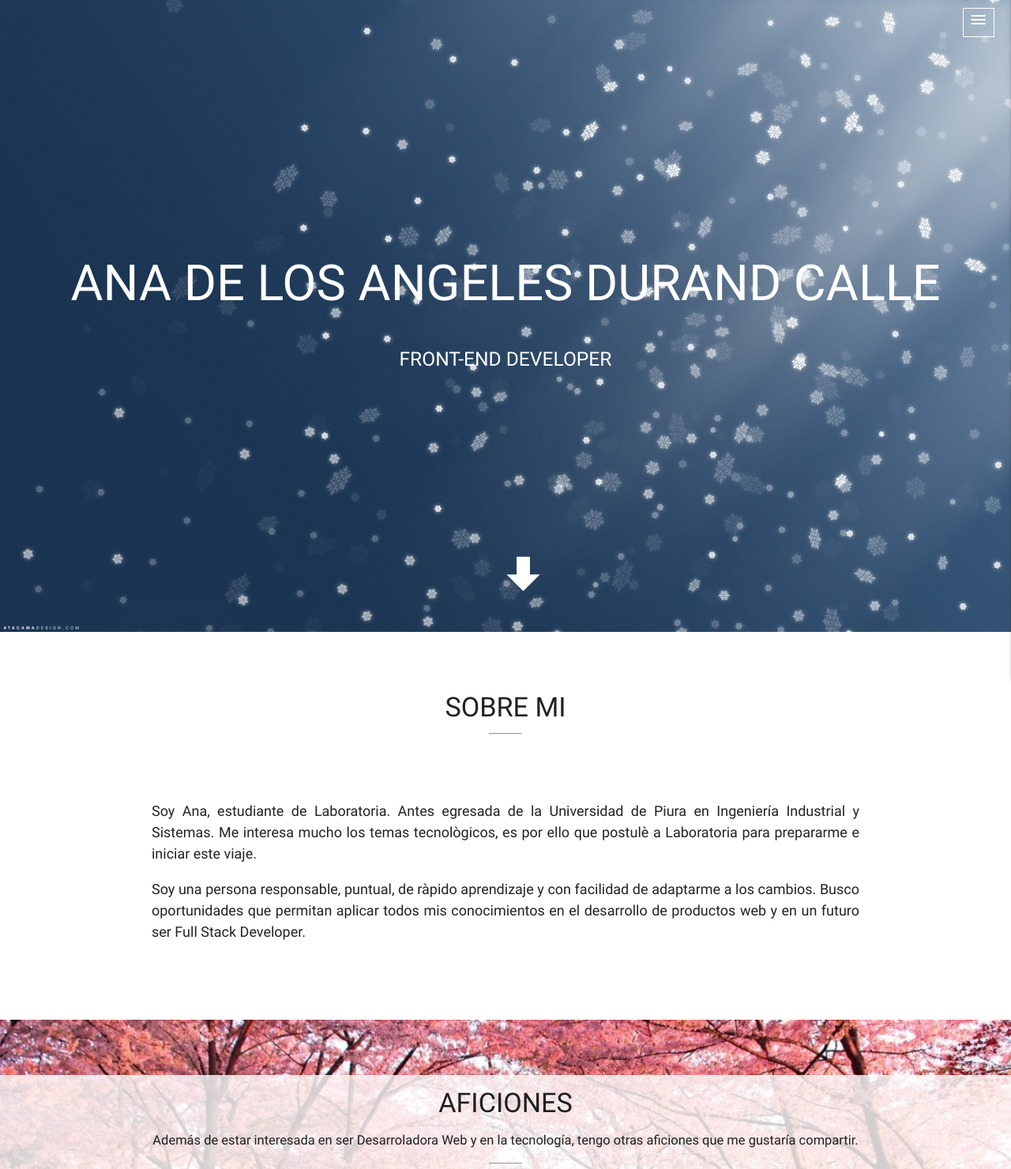
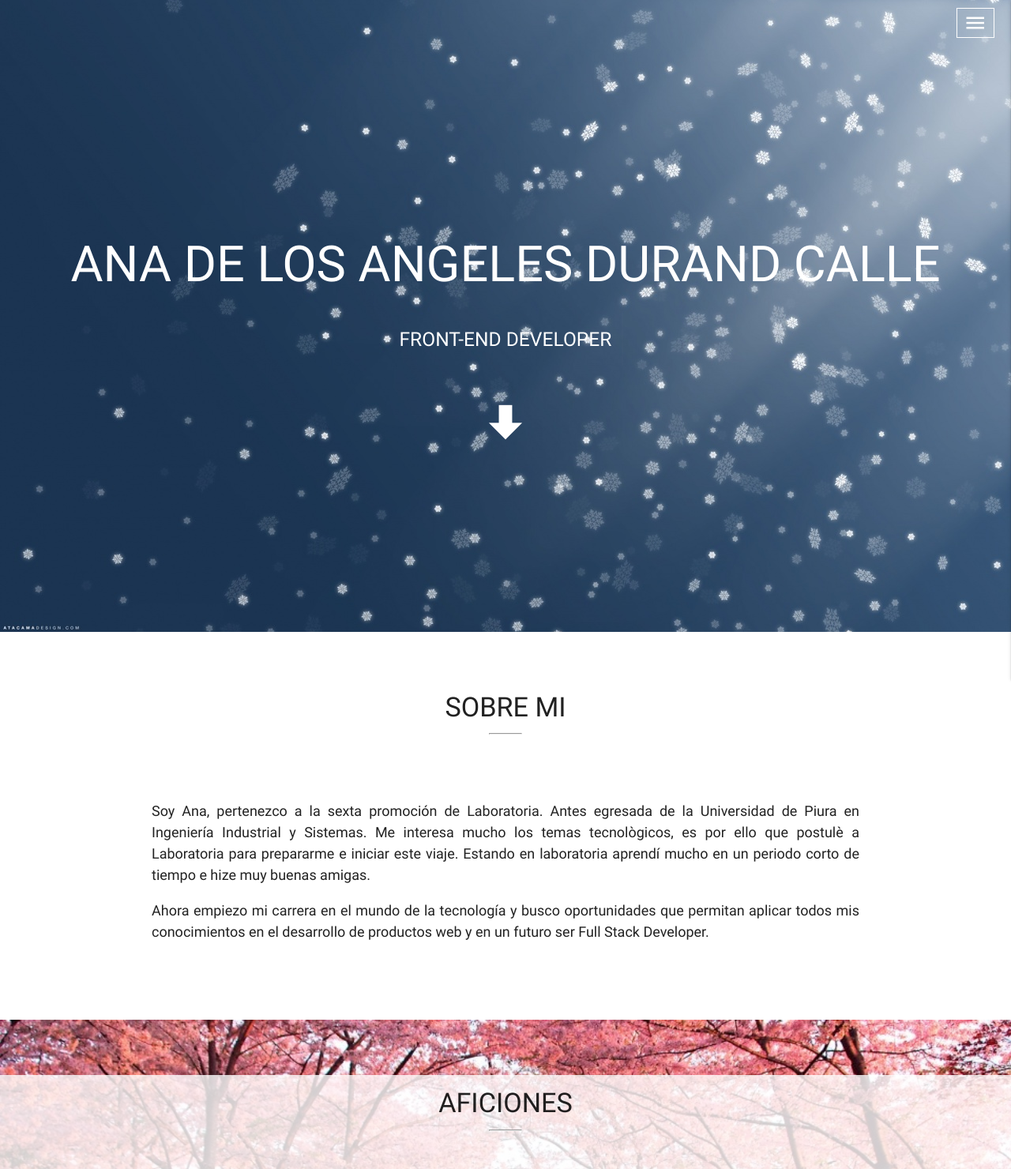
Before and after one commit to anadurand/portafolio, a plain HTML site: page index.html in a window 1280 px wide. Shown: the top 1480 px of the page at 79% size. Drawn offline with nearby package versions, Linux system fonts and the light colour scheme; files whose address does not match are found by name.

Commit message:
cambios menores de estilo

```diff
--- a/assets/css/main.css
+++ b/assets/css/main.css
@@ -18,11 +18,15 @@ body {
 }
 .nav .menu a {
     color: white;
-    padding: 2px;
+    padding: 3px;
     border: 1px solid white;
+    display: flex;
+    justify-content: center;
+    align-items: center;
 }
 .nav .menu a i {
       padding: 0 5px;
+      font-size: 30px;
 }
 .nav .logo {
     visibility: hidden;
@@ -89,12 +93,12 @@ body {
 .header {
   position: relative;
 }
+
 .more a{
-  position: absolute;
-  bottom: 50px;
+  position: relative;
+  top: 50px;
   color: white;
   font-size: 3rem;
-
 }
 /*About me*/
 header{
--- a/index.html
+++ b/index.html
@@ -5,7 +5,7 @@
     <meta name="viewport" content="width=device-width, initial-scale=1.0">
     <meta http-equiv="X-UA-Compatible" content="ie=edge">
     <meta name="keywords" content="portafolio ana durand calle front end developer laboratoria">
-    <meta name="description" content="Front end developer, estudiante de laboratoria. Interesada en la tecnología, busco aplicar todo lo aprendido en el desarrollo de productos web.">
+    <meta name="description" content="Front end developer, egresada de laboratoria. Iniciando mi carrera en la tecnología, busco aplicar todo lo aprendido en el desarrollo de productos web.">
     <meta name="author" content="Laboratoria Ana Durand">
     <link type="text/css" rel="stylesheet" href="assets/css/materialize.min.css" media="screen,projection"/>
     <link href="https://fonts.googleapis.com/icon?family=Material+Icons" rel="stylesheet">
@@ -33,7 +33,7 @@
         <div class="typing-js">
           <h5 class="line-js">FRONT-END DEVELOPER</h5>
         </div>
-        <div class="more center-align">
+        <div class="more">
           <a href="#aboutMe" class="link-scroll icon-arrow-down"></a>
         </div>
       </div>
@@ -49,8 +49,8 @@
           </div>
           <div class="row">
             <div class="col s12 justify">
-              <p>Soy Ana, estudiante de Laboratoria. Antes egresada de la Universidad de Piura en Ingeniería Industrial y Sistemas. Me interesa mucho los temas tecnològicos, es por ello que postulè a Laboratoria para prepararme e iniciar este viaje.</p>
-              <p>Soy una persona responsable, puntual, de ràpido aprendizaje y con facilidad de adaptarme a los cambios. Busco oportunidades que permitan aplicar todos mis conocimientos en el desarrollo de productos web y en un futuro ser Full Stack Developer.</p>
+              <p>Soy Ana, pertenezco a la sexta promoción de Laboratoria. Antes egresada de la Universidad de Piura en Ingeniería Industrial y Sistemas. Me interesa mucho los temas tecnològicos, es por ello que postulè a Laboratoria para prepararme e iniciar este viaje. Estando en laboratoria aprendí mucho en un periodo corto de tiempo e hize muy buenas amigas.</p>
+              <p>Ahora empiezo mi carrera en el mundo de la tecnología y busco oportunidades que permitan aplicar todos mis conocimientos en el desarrollo de productos web y en un futuro ser Full Stack Developer.</p>
             </div>
           </div>
         </div>
@@ -61,7 +61,7 @@
           <div class="row center-align">
             <div class="col s12">
               <h4>Aficiones</h4>
-              <p class="intro">Además de estar interesada en ser Desarroladora Web y en la tecnología, tengo otras aficiones que me gustaría compartir.</p>
+              <!-- <p class="intro">Además de estar interesada en ser Desarroladora Web y en la tecnología, tengo otras aficiones que me gustaría compartir.</p> -->
               <hr class="line">
             </div>
           </div>
@@ -81,7 +81,7 @@
             <div class="col s12">
               <h4>Conocimientos Técnicos</h4>
               <hr class="line">
-              <h6>Estas son algunas de las tecnologías que he aprendido hasta el momento</h6>
+              <h6>Estas son algunas de las tecnologías que más he utilizado en mis proyectos.</h6>
             </div>
           </div>
           <div class="row">
```
